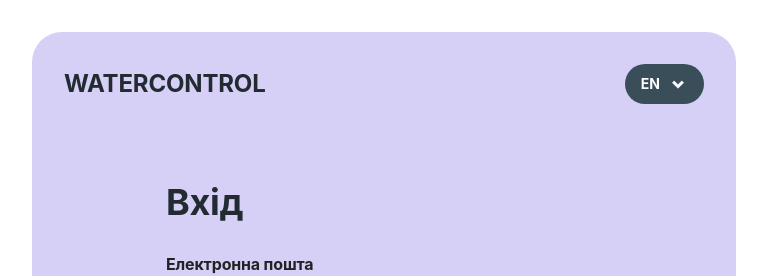
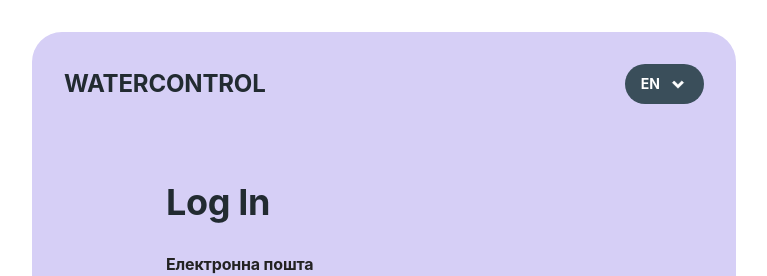
Before and after one commit to PetroMazuryk/water-control-frontend, a React (Vite) app: page /water-control-frontend/login in a window 1280 px wide. Shown: the top 276 px of the page, without its empty margins (256-1023 px from the left). Built offline with nearby package versions, Linux system fonts and the light colour scheme; no server answers.

Commit message:
add language change for login to form login component

```diff
--- a/src/components/FormLogin/FormLogin.jsx
+++ b/src/components/FormLogin/FormLogin.jsx
@@ -45,7 +45,7 @@ const FormLogin = () => {
   return (
     <div className={css.registerComponent}>
       <form onSubmit={handleSubmit(onSubmitForm)}>
-        <h2 className={css.registerTitle}>Вхід</h2>
+        <h2 className={css.registerTitle}>{t('logInTitle')}</h2>
         <div className={css.registerForm}>
           <label className={css.registerLabel}>
             Електронна пошта
--- a/src/locales/de/translation.json
+++ b/src/locales/de/translation.json
@@ -4,7 +4,7 @@
   "waterTitle": "Sparregler Wasser",
   "tryWater": "Ausprobieren",
   "checkWater": "Überprüfen Sie das Wasser",
-  "logInTitle": "Versuchen",
+  "logInTitle": "Anmeldung",
   "logIn": "Einloggen",
 
   "habitDrive": "Gewohnheitsantrieb",
```
